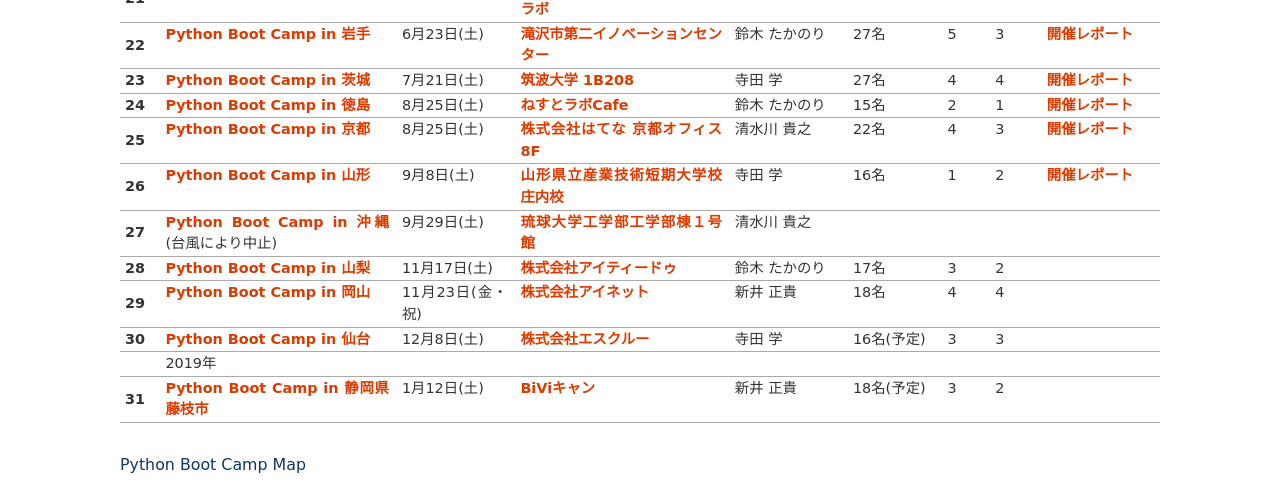
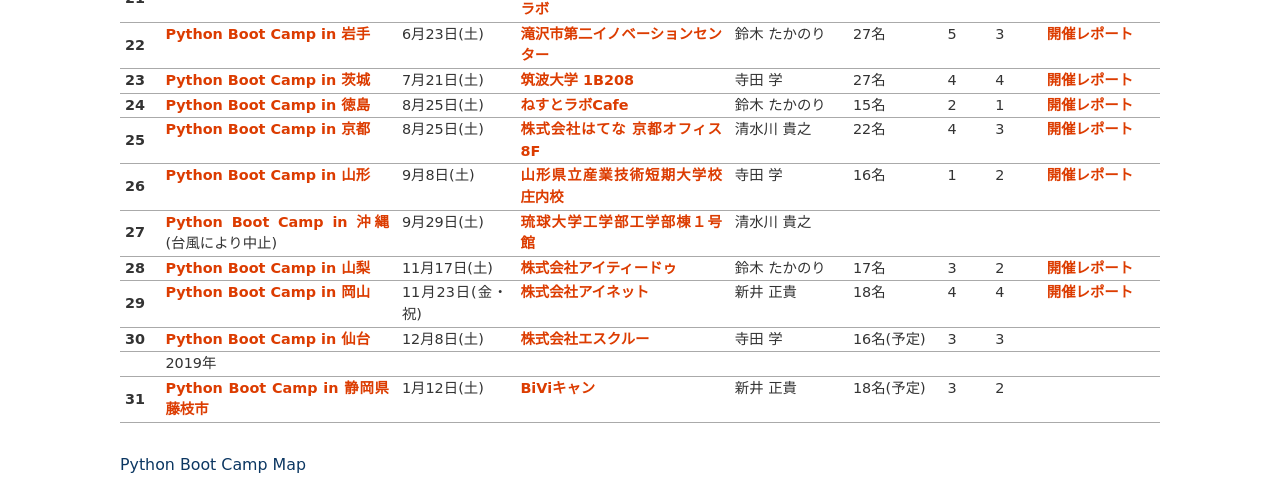
Before and after one commit to pyconjp/www.pycon.jp, a Sphinx documentation site: the page built from source/support/bootcamp.rst, in a window 1280 px wide and 900 px high, scrolled down 3010 px, cut to the strip 0-489 px from the top of the window. Built offline with Sphinx 7.4.7, drawn with Linux system fonts in a browser that asks for light colours.

Commit message:
add pycamp yamanashi, okayama report

```diff
--- a/source/support/bootcamp.rst
+++ b/source/support/bootcamp.rst
@@ -414,7 +414,7 @@
      - 17名
      - 3
      - 2
-     -
+     - `開催レポート <https://pyconjp.blogspot.com/2018/12/pycamp-in-yamanashi-report.html>`__
    * - 29
      - `Python Boot Camp in 岡山 <https://pyconjp.connpass.com/event/103539/>`_
      - 11月23日(金・祝)
@@ -423,7 +423,7 @@
      - 18名
      - 4
      - 4
-     -
+     - `開催レポート <https://pyconjp.blogspot.com/2018/11/pycamp-in-okayama-report.html>`__
    * - 30
      - `Python Boot Camp in 仙台 <https://pyconjp.connpass.com/event/104080/>`_
      - 12月8日(土)
```
